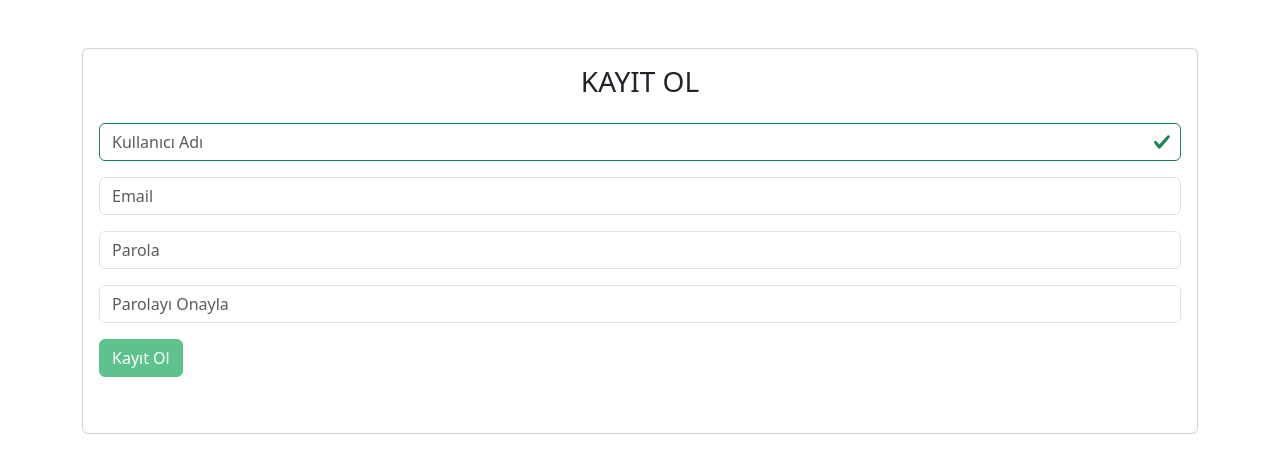
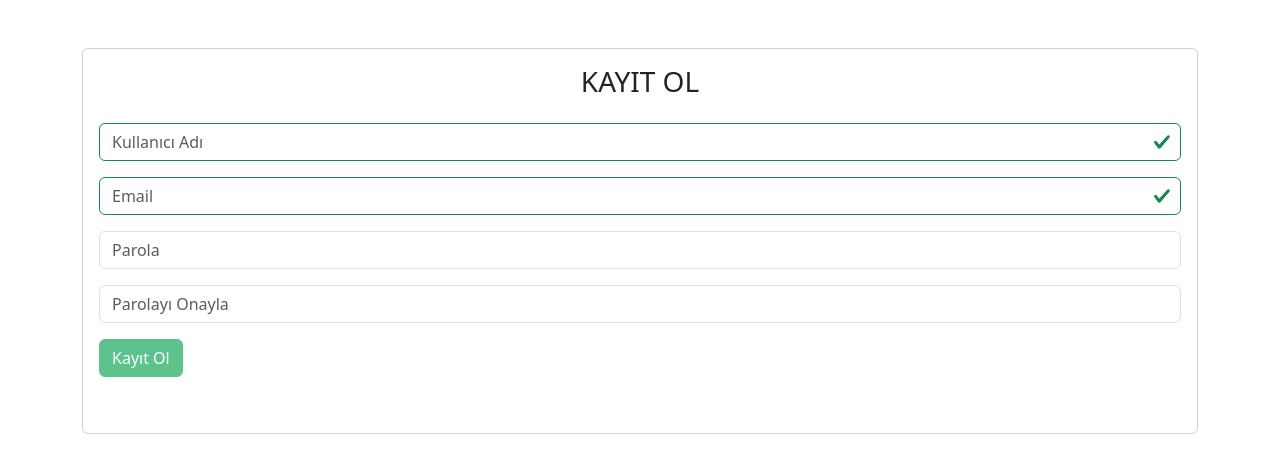
Before and after one commit to BatuhanKANBER/KouForum, a React (Vite) app in the folder frontend/: page / in a window 1280 px wide. Shown: the top 472 px of the page. Built offline with nearby package versions, Linux system fonts and the light colour scheme.

Commit message:
feat : general errors check and email validation added

```diff
--- /dev/null
+++ b/frontend/src/pages/SignUp/components/Input.jsx
@@ -0,0 +1,15 @@
+export function Input(props) {
+
+    const {id, error, onChange, placeholder} = props
+
+    return (
+        < div className="mb-3" >
+            <input
+            id={id}
+            className={error ? "form-control is-invalid" : "form-control is-valid"}
+            onChange={onChange}
+            placeholder={placeholder} />
+            <div className="invalid-feedback">{error}</div>
+        </div >
+    )
+}
--- a/frontend/src/pages/SignUp/signup.jsx
+++ b/frontend/src/pages/SignUp/signup.jsx
@@ -1,5 +1,6 @@
 import { useEffect, useState } from 'react'
 import { signUp } from './api'
+import { Input } from './components/Input'
 export function SignUp() {
     const [username, setUsername] = useState()
     const [email, setEmail] = useState()
@@ -8,14 +9,31 @@ export function SignUp() {
     const [apiProgress, setApiProgress] = useState(false)
     const [successMessage, setSuccessMessage] = useState()
     const [errors, setErrors] = useState({})
+    const [generalErrors, setGeneralErrors] = useState()
 
     useEffect(() => {
-        setErrors({})
+        setErrors(function (lastErrors) {
+            return {
+                ...lastErrors,
+                username: undefined
+            }
+        });
     }, [username])
+
+    useEffect(() => {
+        setErrors(function (lastErrors) {
+            return {
+                ...lastErrors,
+                email: undefined
+            }
+        });
+    }, [email])
+
 
     const onSubmit = async (event) => {
         event.preventDefault();
         setSuccessMessage();
+        setGeneralErrors();
         setApiProgress(true);
 
         try {
@@ -29,6 +47,8 @@ export function SignUp() {
             console.log(axsiosError)
             if (axsiosError.response?.data && axsiosError.response.data.status === 400) {
                 setErrors(axsiosError.response.data.validationErrors)
+            }else{
+                setGeneralErrors("Unexpected error occured, please try again.")
             }
         } finally {
             setApiProgress(false)
@@ -44,14 +64,10 @@ export function SignUp() {
                         <div className="mb-3 d-flex justify-content-center">
                             <h3>KAYIT OL</h3>
                         </div>
+                        <Input id="username" error={errors.username} onChange={(event) => setUsername(event.target.value)} placeholder="Kullanıcı Adı" />
+                        <Input id="email" error={errors.email} onChange={(event) => setEmail(event.target.value)} placeholder="Email" />
+
                         <div className="mb-3">
-                            <input id="username" className={errors.username ? "form-control is-invalid" : "form-control is-valid"} onChange={(event) => setUsername(event.target.value)} type="text" placeholder="Kullanıcı Adı" />
-                            <div className="invalid-feedback">{errors.username}</div>
-                        </div>
-                        <div className="mb-3">
-
-                            <input id="email" className="form-control" onChange={(event) => setEmail(event.target.value)} type="email" placeholder="Email" />
-                        </div>  <div className="mb-3">
 
                             <input id="password" className="form-control" onChange={(event) => setPassword(event.target.value)} type="password" placeholder="Parola" />
                         </div>  <div className="mb-3">
@@ -65,7 +81,8 @@ export function SignUp() {
                             </button>
                         </div>
                         <br></br>
-                        {successMessage && <div className="alert alert-success" role="alert">{successMessage}</div>}
+                        {successMessage && (<div className="alert alert-success" role="alert">{successMessage}</div>)}
+                        {generalErrors && (<div className="alert alert-danger" role="alert">{generalErrors}</div>)}
                     </form>
                 </div>
             </div>
```
Also changed, not shown: 1 other file (tests, documents, lock files or other folders).
